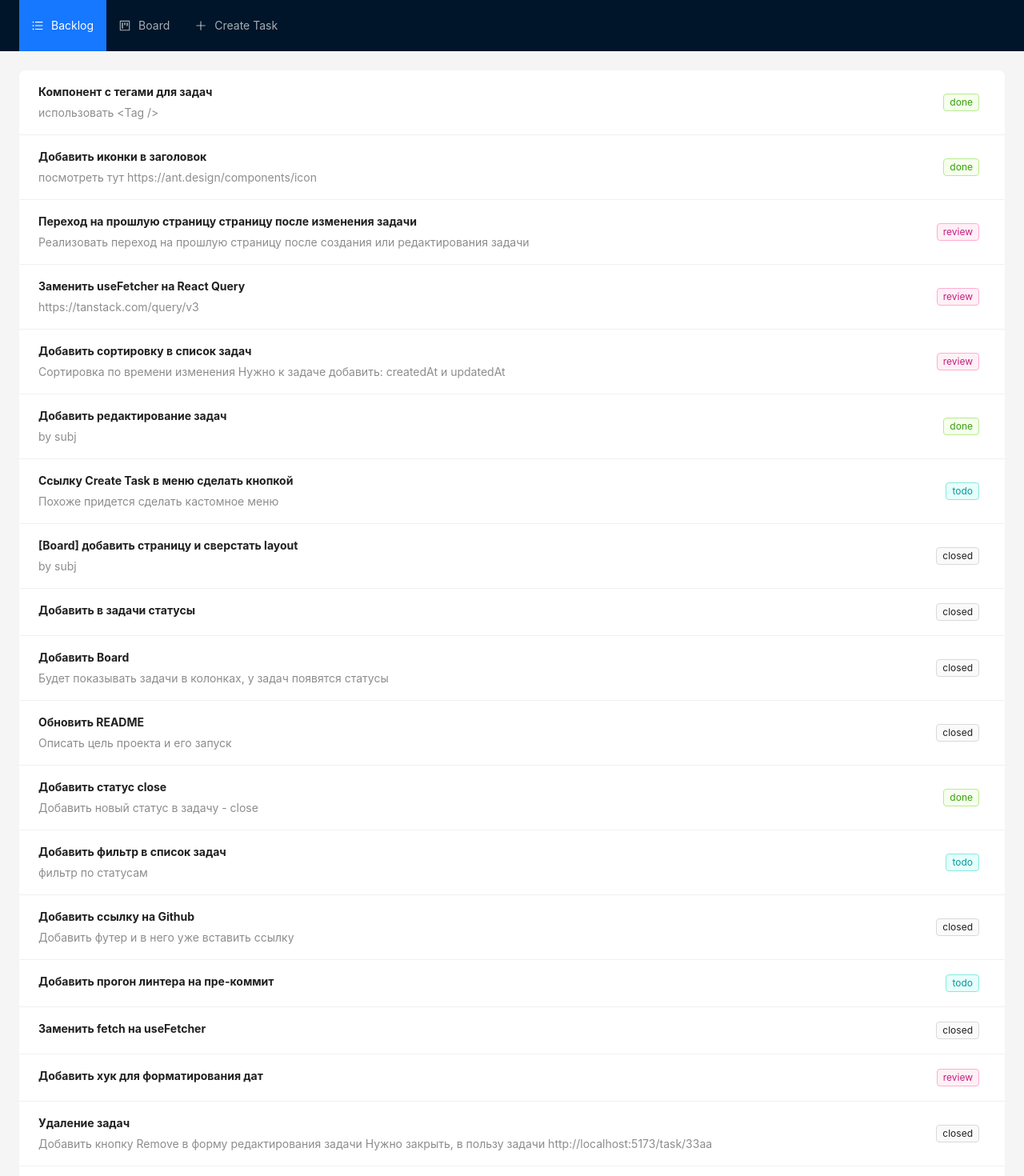
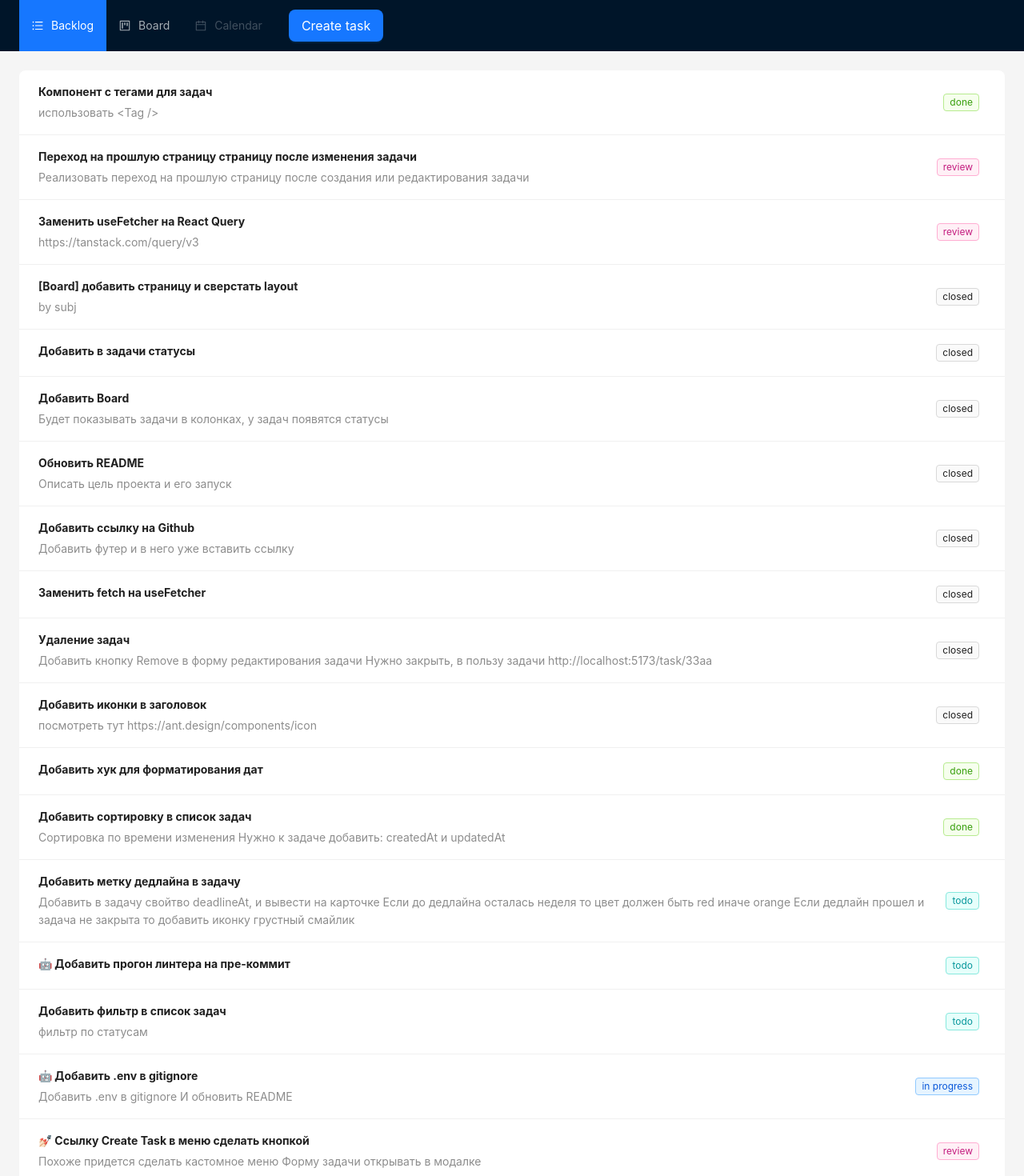
Before and after one commit to eruzanov/task-manager, a React (Vite) app: page / in a window 1280 px wide. Shown: the top 1470 px of the page at 80% size. Built offline with nearby package versions, Linux system fonts and the light colour scheme; data requests are answered from the project's data file.

Commit message:
adds Button for create tasks

```diff
--- a/server/db.json
+++ b/server/db.json
@@ -3,8 +3,8 @@
     {
       "title": "Добавить редактирование задач",
       "description": "by subj",
-      "statusId": "73d5",
-      "updatedAt": 1707613327775,
+      "statusId": "5f33",
+      "updatedAt": 1707661573196,
       "id": "fe75"
     },
     {
@@ -50,8 +50,8 @@
     {
       "title": "Добавить иконки в заголовок",
       "description": "посмотреть тут https://ant.design/components/icon",
-      "statusId": "73d5",
-      "updatedAt": 1707604762491,
+      "statusId": "5f33",
+      "updatedAt": 1707617640724,
       "id": "0f02"
     },
     {
@@ -65,7 +65,7 @@
       "title": "Добавить фильтр в список задач",
       "description": "фильтр по статусам",
       "statusId": "819e",
-      "updatedAt": 1707615977582,
+      "updatedAt": 1707660740068,
       "id": "db07"
     },
     {
@@ -78,8 +78,8 @@
     {
       "title": "Добавить сортировку в список задач",
       "description": "Сортировка по времени изменения\nНужно к задаче добавить: createdAt и updatedAt",
-      "statusId": "d6af",
-      "updatedAt": 1707613046440,
+      "statusId": "73d5",
+      "updatedAt": 1707617663643,
       "id": "beaf"
     },
     {
@@ -100,34 +100,41 @@
       "title": "Добавить статус close",
       "description": "Добавить новый статус в задачу - close",
       "statusId": "73d5",
-      "updatedAt": 1707615517463,
+      "updatedAt": 1707661563412,
       "id": "33aa"
     },
     {
-      "title": "Ссылку Create Task в меню сделать кнопкой",
-      "description": "Похоже придется сделать кастомное меню",
-      "statusId": "819e",
-      "updatedAt": 1707614601712,
+      "title": "💅🏻 Ссылку Create Task в меню сделать кнопкой",
+      "description": "Похоже придется сделать кастомное меню\nФорму задачи открывать в модалке",
+      "statusId": "d6af",
+      "updatedAt": 1707661556978,
       "id": "8f2b"
     },
     {
       "title": "Добавить метку дедлайна в задачу",
       "description": "Добавить в задачу свойтво deadlineAt, и вывести на карточке\nЕсли до дедлайна осталась неделя то цвет должен быть red иначе orange\nЕсли дедлайн прошел и задача не закрыта то добавить иконку грустный смайлик",
-      "statusId": "f7a2",
-      "updatedAt": 1707617559780,
+      "statusId": "819e",
+      "updatedAt": 1707659837133,
       "id": "16c0"
     },
     {
       "title": "Добавить хук для форматирования дат",
-      "statusId": "d6af",
-      "updatedAt": 1707616617151,
+      "statusId": "73d5",
+      "updatedAt": 1707617656220,
       "id": "a8b9"
     },
     {
-      "title": "Добавить прогон линтера на пре-коммит",
+      "title": "🤖 Добавить прогон линтера на пре-коммит",
       "statusId": "819e",
-      "updatedAt": 1707616071269,
+      "updatedAt": 1707660718359,
       "id": "766e"
+    },
+    {
+      "title": "🤖 Добавить .env в gitignore",
+      "description": "Добавить .env в gitignore\nИ обновить README",
+      "statusId": "f7a2",
+      "updatedAt": 1707661539363,
+      "id": "53ed"
     }
   ],
   "statuses": [
--- a/src/components/form-create-task/index.tsx
+++ b/src/components/form-create-task/index.tsx
@@ -1,23 +1,20 @@
 import { useEffect } from "react";
-import { useNavigate } from "react-router-dom";
 
 import { NewTask } from "features/tasks/types";
 import { useCreateTask } from "features/tasks/useCreateTask";
 import { FormTask } from "components/form-task";
 
-export const FormCreateTask = () => {
-    const navigate = useNavigate();
+interface FormCreateTask {
+    onSuccess: () => void;
+}
+
+export const FormCreateTask: React.FC<FormCreateTask> = ({ onSuccess }) => {
     const { create, isLoading, isSuccess } = useCreateTask();
     const onFinish = (data: NewTask) => create(data);
 
     useEffect(() => {
-        if (isSuccess) navigate(-1);
-    }, [navigate, isSuccess]);
+        if (isSuccess) onSuccess();
+    }, [isSuccess, onSuccess]);
 
-    return (
-        <>
-            <h2>Create task</h2>
-            <FormTask onFinish={onFinish} isLoading={isLoading} />
-        </>
-    );
+    return <FormTask onFinish={onFinish} isLoading={isLoading} />;
 };
--- a/src/components/form-edit-task/index.tsx
+++ b/src/components/form-edit-task/index.tsx
@@ -1,9 +1,14 @@
 import { useEffect } from "react";
 import { useNavigate, useParams } from "react-router-dom";
+import { theme } from "antd";
+
 import { FormTask } from "components/form-task";
 import { useEditTask } from "features/tasks/useEditTask";
 
 export const FormEditTask = () => {
+    const {
+        token: { colorBgContainer, borderRadiusLG },
+    } = theme.useToken();
     const navigate = useNavigate();
     const { taskId } = useParams() as { taskId: string };
     const { task, update, isLoading, isSuccess } = useEditTask(taskId);
@@ -13,9 +18,15 @@ export const FormEditTask = () => {
     }, [isSuccess, navigate]);
 
     return (
-        <>
+        <div
+            style={{
+                background: colorBgContainer,
+                padding: 24,
+                borderRadius: borderRadiusLG,
+            }}
+        >
             <h2>Edit task #{taskId}</h2>
             <FormTask onFinish={update} data={task} isLoading={isLoading} />
-        </>
+        </div>
     );
 };
--- a/src/components/form-task/index.tsx
+++ b/src/components/form-task/index.tsx
@@ -1,5 +1,5 @@
 import { useEffect } from "react";
-import { Form, Input, Button, theme } from "antd";
+import { Form, Input, Button } from "antd";
 import { Task } from "features/tasks/types";
 import { SelectStatus } from "./SelectStatus";
 
@@ -14,27 +14,22 @@ export const FormTask: React.FC<FormTaskProps> = ({
     isLoading,
     data,
 }) => {
-    const {
-        token: { colorBgContainer, borderRadiusLG },
-    } = theme.useToken();
     const [form] = Form.useForm();
-    const hasId = Boolean(data?.id);
+    const existingTask = Boolean(data?.id);
     const size = "large";
 
     useEffect(() => {
-        if (hasId) form.setFieldsValue(data);
-    }, [data, form, hasId]);
+        if (existingTask) form.setFieldsValue(data);
+    }, [data, form, existingTask]);
 
     return (
-        <div
-            style={{
-                background: colorBgContainer,
-                minHeight: 280,
-                padding: 24,
-                borderRadius: borderRadiusLG,
-            }}
+        <Form
+            layout="vertical"
+            onFinish={onFinish}
+            form={form}
+            size={size}
+            style={{ minHeight: 280 }}
         >
-            <Form layout="vertical" onFinish={onFinish} form={form} size={size}>
             <Form.Item<Task>
                 label="Title"
                 name="title"
@@ -43,9 +38,9 @@ export const FormTask: React.FC<FormTaskProps> = ({
                 <Input />
             </Form.Item>
             <Form.Item<Task> label="Description" name="description">
-                    <Input.TextArea autoSize />
+                <Input.TextArea autoSize={existingTask} rows={4} />
             </Form.Item>
-                {hasId && <SelectStatus />}
+            {existingTask && <SelectStatus />}
             <Form.Item>
                 <Button
                     type="primary"
@@ -57,6 +52,5 @@ export const FormTask: React.FC<FormTaskProps> = ({
                 </Button>
             </Form.Item>
         </Form>
-        </div>
     );
 };
--- /dev/null
+++ b/src/components/page-layout-footer/index.tsx
@@ -0,0 +1,22 @@
+import { Layout, Button, Flex } from "antd";
+import { GithubOutlined } from "@ant-design/icons";
+
+const GITHUB_LINK = "https://github.com/eruzanov/task-manager";
+
+export const PageLayoutFooter = () => {
+    return (
+        <Layout.Footer>
+            <Flex align="center" justify="center">
+                <Button
+                    type="link"
+                    href={GITHUB_LINK}
+                    target="_blank"
+                    icon={<GithubOutlined />}
+                    size="large"
+                >
+                    Github
+                </Button>
+            </Flex>
+        </Layout.Footer>
+    );
+};
--- /dev/null
+++ b/src/components/page-layout-header/index.tsx
@@ -0,0 +1,40 @@
+import { useState } from "react";
+import { Layout, Button, Divider, Modal } from "antd";
+
+import { PageLayoutNavMenu } from "components/page-layout-nav-menu";
+import { FormCreateTask } from "components/form-create-task";
+
+export const PageLayoutHeader = () => {
+    const [isModalOpen, setIsModalOpen] = useState(false);
+    const showModal = () => setIsModalOpen(true);
+    const handleCancel = () => setIsModalOpen(false);
+
+    return (
+        <Layout.Header
+            style={{
+                position: "sticky",
+                top: 0,
+                zIndex: 1,
+                display: "flex",
+                alignItems: "center",
+                width: "100%",
+            }}
+        >
+            <PageLayoutNavMenu />
+            <Divider type="vertical" />
+            <Button size="large" type="primary" onClick={showModal}>
+                Create task
+            </Button>
+            <Modal
+                title="Create task"
+                open={isModalOpen}
+                onCancel={handleCancel}
+                width="40%"
+                footer={null}
+                destroyOnClose
+            >
+                <FormCreateTask onSuccess={handleCancel} />
+            </Modal>
+        </Layout.Header>
+    );
+};
--- a/src/components/nav-menu/index.tsx
+++ b/src/components/page-layout-nav-menu/index.tsx
@@ -1,24 +1,30 @@
 import { useMemo } from "react";
+import type { MenuProps } from "antd";
 import { Menu } from "antd";
 import { useNavigate, useLocation } from "react-router-dom";
 import {
     UnorderedListOutlined,
     ProjectOutlined,
-    PlusOutlined,
+    CalendarOutlined,
 } from "@ant-design/icons";
 
-const items = [
+const items: MenuProps["items"] = [
     { key: "/", label: "Backlog", icon: <UnorderedListOutlined /> },
     { key: "/board", label: "Board", icon: <ProjectOutlined /> },
-    { key: "/task", label: "Create Task", icon: <PlusOutlined /> },
+    {
+        key: "/calendar",
+        label: "Calendar",
+        icon: <CalendarOutlined />,
+        disabled: true,
+    },
 ];
 
-export const NavMenu = () => {
+export const PageLayoutNavMenu = () => {
     const navigate = useNavigate();
     const location = useLocation();
     const onClick = ({ key }: { key: string }) => navigate(key);
     const current = useMemo(
-        () => items.find(({ key }) => key === location.pathname) ?? { key: "" },
+        () => items.find((item) => item?.key === location.pathname),
         [location.pathname]
     );
 
@@ -28,7 +34,7 @@ export const NavMenu = () => {
             mode="horizontal"
             onClick={onClick}
             items={items}
-            selectedKeys={[current.key]}
+            selectedKeys={[current?.key as string]}
         />
     );
 };
--- a/src/components/page-layout/index.tsx
+++ b/src/components/page-layout/index.tsx
@@ -1,9 +1,7 @@
-import { Layout, ConfigProvider, Button, Flex } from "antd";
-import { GithubOutlined } from "@ant-design/icons";
+import { Layout, ConfigProvider } from "antd";
 
-import { NavMenu } from "components/nav-menu";
-
-const GITHUB_LINK = "https://github.com/eruzanov/task-manager";
+import { PageLayoutHeader } from "components/page-layout-header";
+import { PageLayoutFooter } from "components/page-layout-footer";
 
 interface PageLayoutProps {
     children: React.ReactNode;
@@ -14,30 +12,9 @@ export const PageLayout: React.FC<PageLayoutProps> = ({ children }) => (
         theme={{ components: { Layout: { headerPadding: "0 24px" } } }}
     >
         <Layout style={{ minHeight: "100vh" }}>
-            <Layout.Header
-                style={{
-                    position: "sticky",
-                    top: 0,
-                    zIndex: 1,
-                    width: "100%",
-                }}
-            >
-                <NavMenu />
-            </Layout.Header>
+            <PageLayoutHeader />
             <Layout.Content style={{ margin: 24 }}>{children}</Layout.Content>
-            <Layout.Footer>
-                <Flex align="center" justify="center">
-                    <Button
-                        type="link"
-                        href={GITHUB_LINK}
-                        target="_blank"
-                        icon={<GithubOutlined />}
-                        size="large"
-                    >
-                        Github
-                    </Button>
-                </Flex>
-            </Layout.Footer>
+            <PageLayoutFooter />
         </Layout>
     </ConfigProvider>
 );
--- a/src/router.tsx
+++ b/src/router.tsx
@@ -2,7 +2,6 @@ import { createBrowserRouter } from "react-router-dom";
 
 import { PageLayout } from "./components/page-layout";
 import { ListOfTasks } from "./components/list-of-tasks";
-import { FormCreateTask } from "./components/form-create-task";
 import { FormEditTask } from "./components/form-edit-task";
 import { Board } from "./components/board";
 
@@ -12,14 +11,6 @@ export const router = createBrowserRouter([
         element: (
             <PageLayout>
                 <ListOfTasks />
-            </PageLayout>
-        ),
-    },
-    {
-        path: "/task",
-        element: (
-            <PageLayout>
-                <FormCreateTask />
             </PageLayout>
         ),
     },
@@ -39,4 +30,12 @@ export const router = createBrowserRouter([
             </PageLayout>
         ),
     },
+    {
+        path: "/calendar",
+        element: (
+            <PageLayout>
+                <h1>Calendar, coming soon...</h1>
+            </PageLayout>
+        ),
+    },
 ]);
```
Lines whose indentation alone changed are shown as unchanged.
